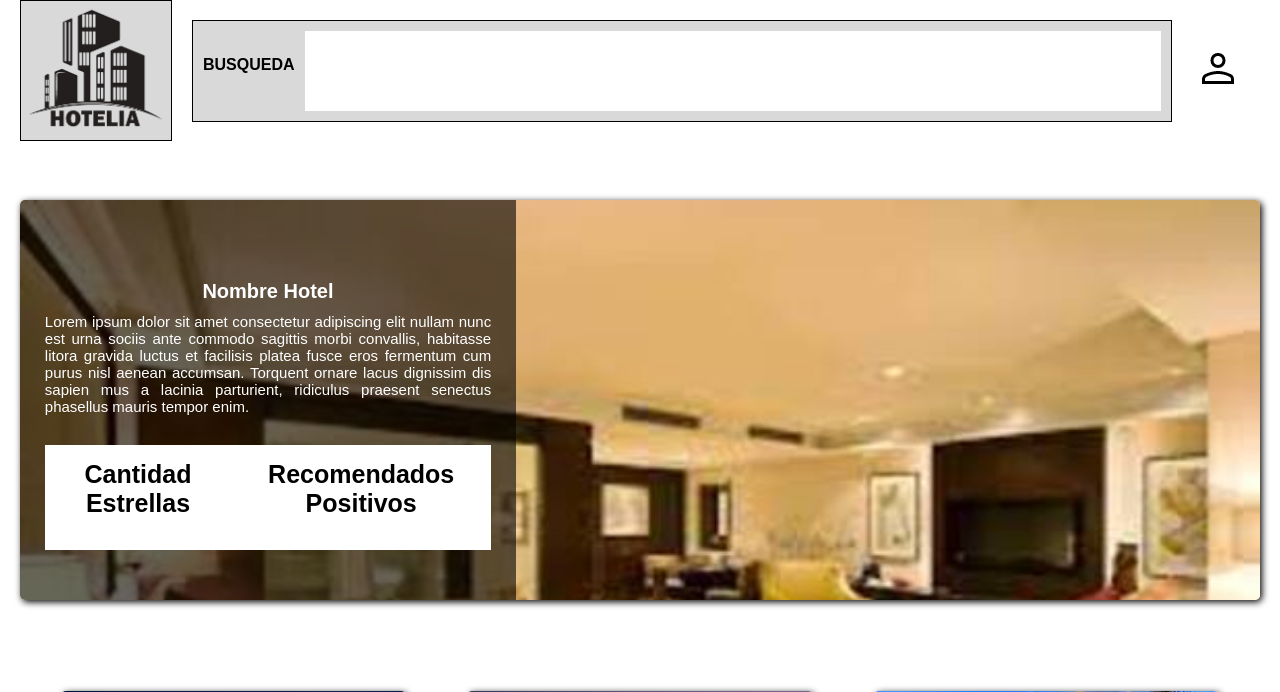
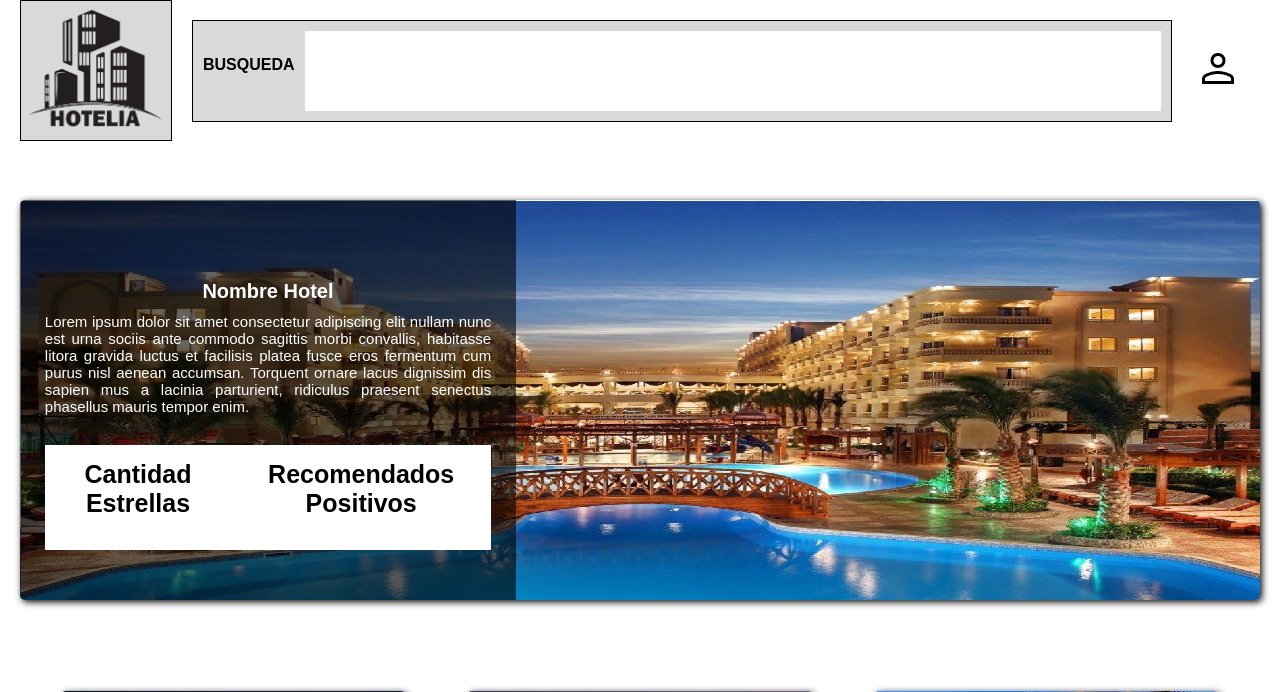
Before and after one commit to CuentaSenaLuis/Evidencia3-Publico, a Flask app: page / in a window 1280 px wide. Shown: the top 692 px of the page. Run offline with Flask 2, Linux system fonts and the light colour scheme; some web fonts are replaced.

Commit message:
BackGroundActualizado

```diff
--- a/static/_css/index.css
+++ b/static/_css/index.css
@@ -120,9 +120,6 @@ body{
 /* -------------------------Carrusel Recomendados------------------------ */
 #container-popular{
     position: absolute;
-    background-image: url(../img/2.jpg);
-    background-size: cover;
-    background-repeat: no-repeat;
     display: flex;
     flex-direction: row;
     align-items: start;
@@ -136,6 +133,12 @@ body{
     overflow: hidden;
 }
 
+#container-popular img{
+    position: absolute;
+    z-index: -2;
+    width: 100%;
+    height: 100%;
+}
 
 #container-descrippop{
     position: relative;
@@ -143,7 +146,7 @@ body{
     flex-direction: column;
     align-items: center;
     justify-content: center;
-    z-index: 2;
+    z-index: 3;
     background-color: rgba(0, 0, 0, 0.6);
     width: 40%;
     height: 400px;
--- a/templates/index.html
+++ b/templates/index.html
@@ -35,6 +35,7 @@
         <div class="container-total">
 
             <div id="container-popular">
+                <img src="../static/img/backdrop.jpg" alt="poupularBackground">
                 <div id="container-descrippop">
                     <div id="small-info">
                         <h3>Nombre Hotel</h3>
```
